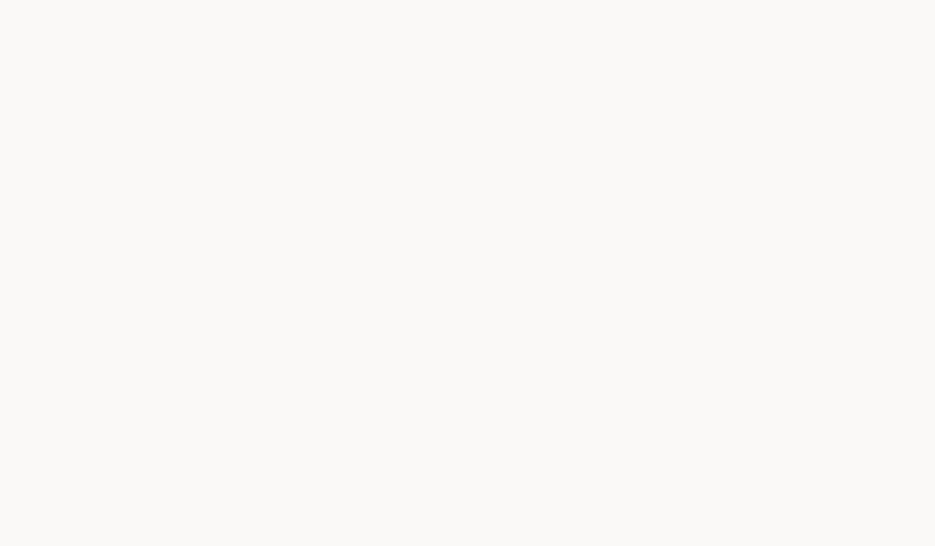
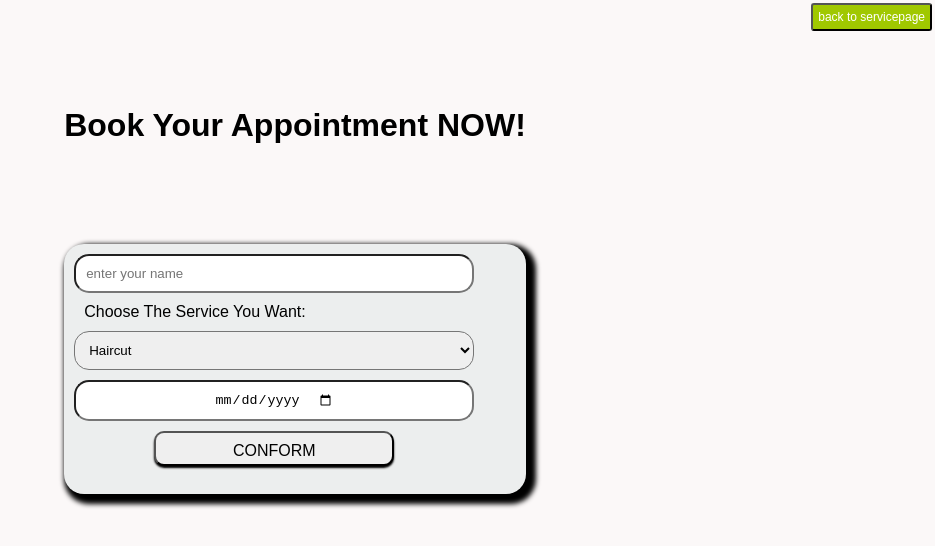
Before and after one commit to sivafastbokz/booking-app-frontend, a React (Create React App) app in the folder booking/: page /appointmentpage in a window 1280 px wide. Before the commit this address had no page. Shown: the top 546 px of the page, without its empty margins (345-1280 px from the left). Built offline with nearby package versions, Linux system fonts and the light colour scheme.

Commit message:
some updateds pending

```diff
--- a/booking/src/App.js
+++ b/booking/src/App.js
@@ -2,7 +2,9 @@ import React from "react";
 import Signin from "./component/Usersignin";
 import Service from "./component/service";
 import Login from "./component/userlogin";
+import Appointment from "./component/appointment";
 import{BrowserRouter as Router,Route,Routes} from 'react-router-dom';
+
 
 function App() {
   return (
@@ -12,6 +14,7 @@ function App() {
             <Route  path="/" element={<Signin />}></Route>
             <Route  path="/servicepage" element={<Service />}></Route>
             <Route path="/loginpage" element={<Login/>}></Route>
+            <Route path="/appointmentpage" element={<Appointment/>}></Route>
         </Routes>
     </Router>
   </>
--- a/booking/src/component/Usersignin.js
+++ b/booking/src/component/Usersignin.js
@@ -4,18 +4,18 @@ import axios from "axios";
 import { useNavigate } from "react-router-dom";
 
 function Signin(){
-   const[name,setname]=useState('');
+   const[Name,setname]=useState('');
    const[phoneno,setphoneno]=useState('')
    const[age,setage]=useState('')
    const[gender,setgender]=useState('')
    const[password,setpassword]=useState('')
 
-      const navigate = useNavigate();
+   const navigate = useNavigate();
 
    const handlesignin = ()=>{
     navigate("/servicepage");
     axios.post("http://localhost:5000/customersignin", {
-      customerName: name,
+      customerName: Name,
       customerPhoneNo: phoneno,
       customerAge: age,
       customerGender: gender,
--- /dev/null
+++ b/booking/src/component/appointment.css
@@ -0,0 +1,58 @@
+.servicebtn{
+    font-size: 12px;
+    background-color: #a0c800;
+    padding: 5px;
+    position: absolute;
+    top: 3px;
+    right: 3px;
+    color: white;
+    border-radius: 3px;
+    cursor: pointer;
+}
+h1{
+    margin-bottom: 100px;
+    display: flex;
+    justify-content: center;
+    align-items: center;
+}
+.appointmentfield{
+    background-color: white;
+    border-radius: 20px;
+    box-shadow: 5px 5px 5px 5px black;
+    overflow: hidden;
+    margin: auto;
+    margin-top: 16%;
+    height: 250px;
+    background: #eceeee;
+}
+.input{
+    border-radius: 15px;
+    padding: 10px;
+    width: 400px;
+    margin: 10px;
+    display: flex;
+    justify-content: center;
+    align-items: center;
+    margin-bottom: 10px;
+    padding-bottom: 10px;
+    position: relative;
+}
+.conformbtn{
+    width:240px;
+    height:35px;
+    display:block;
+    font-family:Arial, "Helvetica", sans-serif;
+    font-size:16px;
+    text-decoration:none;
+    text-transform:uppercase;
+    text-align:center;
+    margin-left: 90px;
+    padding-top:6px;
+    position:relative;
+    cursor:pointer;
+    border-radius:10px;
+    box-shadow:0px 2px 2px black;
+}
+.choose{
+    margin-left: 20px;
+}
--- /dev/null
+++ b/booking/src/component/appointment.js
@@ -0,0 +1,48 @@
+import React, {useState}from 'react'
+import '/home/siva/Documents/booking-app-frontend/booking/src/component/appointment.css'
+import { useNavigate } from 'react-router-dom'
+import axios from 'axios';
+
+function Appointment(){
+    const[Name,setname]=useState('');
+    const[service,setservices]=useState('')
+    const[date,setdate]=useState('')
+    const navigate = useNavigate();
+    const handleback=()=>{
+        navigate('/servicepage')
+    }
+
+    const conform=()=>{
+        axios.post('http://localhost:5000/appointments',{
+            appointmentBookedBy:Name,
+            appointmentBookedFor:service,
+            appointmentDate:date
+        }).then(() => {
+            alert("appointment booked sucessfully")
+        }).catch((error) => {
+           console.log(error);
+        });
+    }
+
+    return(
+        <React.Fragment>
+            <h1>Book Your Appointment NOW!</h1>
+            <form className='appointmentfield'>
+            <input className='input' type='text' placeholder='enter your name'onChange={(event)=>setname(event.target.value)}></input>
+            <label className='choose'>Choose The Service You Want:</label>
+            <select className='input'onChange={(event)=>setservices(event.target.value)}>
+            <option value="Haircut">Haircut</option>
+            <option value="Facial">Facial</option>
+            <option value="Massage">Massage</option>
+            <option value="Hair colour">Hair colour</option>
+            <option value="Hair Straightening">Hair Straightening</option>
+            <option value="Hair Care And Washing">Hair Care And Washing</option>
+            </select>
+            <input className='input'  type='date'placeholder='enter your convenient date'onChange={(event)=>setdate(event.target.value)}></input>
+            <button className='conformbtn' onClick={conform}>Conform</button>
+            </form>
+          <button className='servicebtn' onClick={handleback}>back to servicepage</button>
+        </React.Fragment>
+    )
+}
+export default Appointment;
--- a/booking/src/component/service.js
+++ b/booking/src/component/service.js
@@ -5,7 +5,6 @@ import axios from "axios";
 
 function Service(){
     const[services,setservices]=useState([]);
-
     const servicelist = () =>{
         axios.get('http://localhost:5000/servicelist').then((res)=>{
             setservices(res.data)
@@ -16,8 +15,13 @@ function Service(){
     },[])
 
     const navigate = useNavigate();
+
     const Homepage =()=>{
         navigate("/")
+    }
+
+    const booknow=()=>{
+        navigate('/appointmentpage')
     }
 
     return(
@@ -29,13 +33,15 @@ function Service(){
                 <th>SERVICE CHARGE</th>
                 <th>ACTION</th>
             </tr>
+
             {services.map((service,index)=>(
                 <tr key={index}>
                     <td>{service.serviceName}</td>
                     <td>{service.serviceCharge}</td>
-                    <td><button className="bookbtn">BOOK NOW!</button></td>
+                    <td><button className="bookbtn" onClick={()=>booknow(service)}>BOOK NOW!</button></td>
                 </tr>
             ))}
+
            </table>
           <button className="btn" onClick={Homepage}>BACK TO HOME</button>
         </React.Fragment>
```
